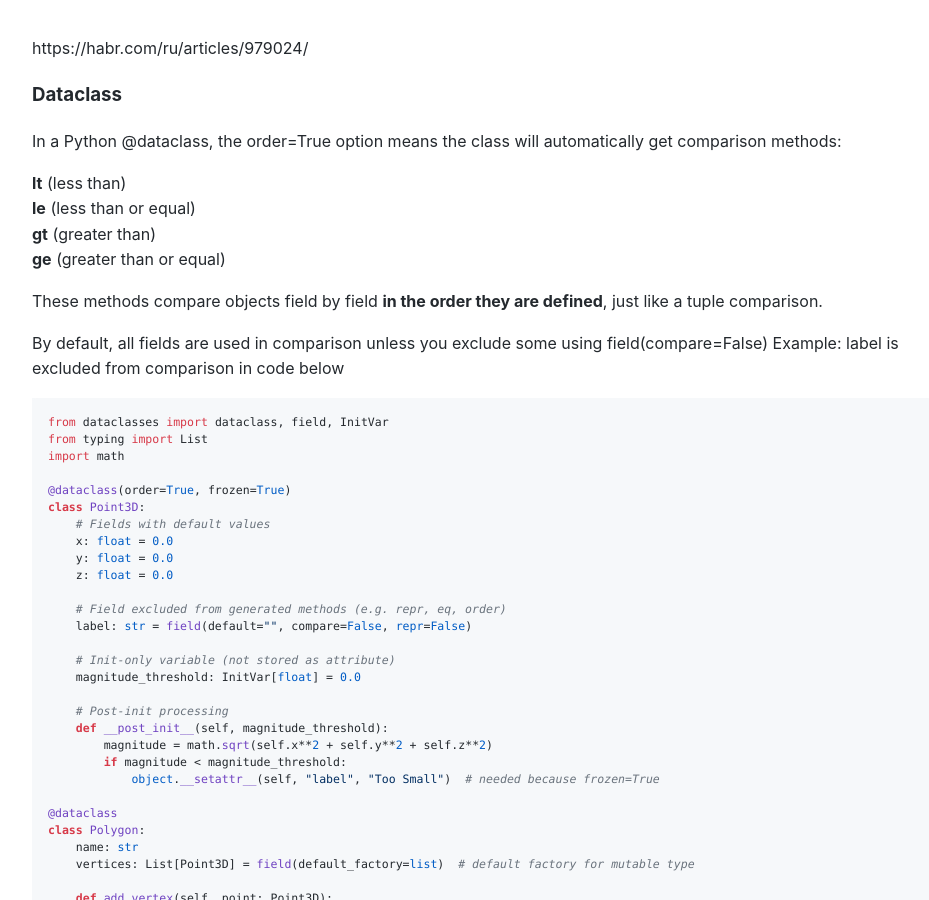
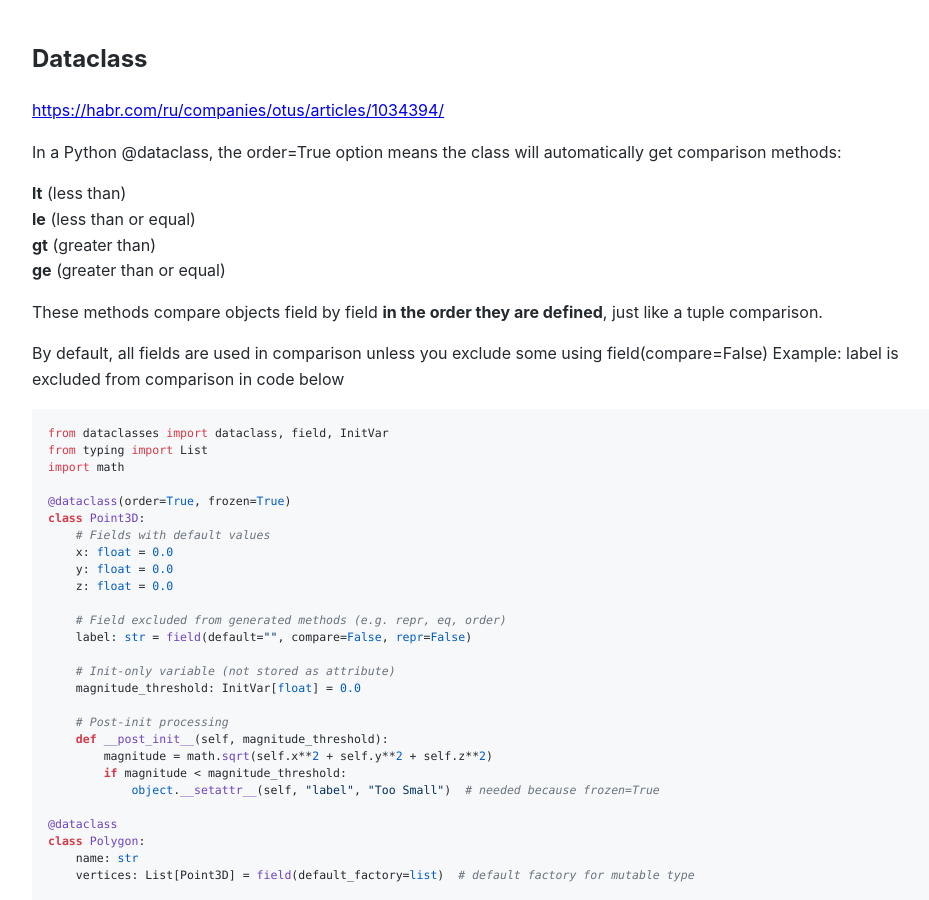
Before and after one commit to Michael-Lubinsky/michael-lubinsky.github.com, a Jekyll site: the page built from python/dataclass.md, in a window 1280 px wide and 900 px high. Shown: the whole window, without its empty margins (158-1087 px from the left). Built offline with Jekyll 4.4.1, drawn with Linux system fonts in a browser that asks for light colours; our own code applies the rules of GitHub Pages for plain Markdown files; some of the changed lines change nothing that is shown.

Commit message:
Update dataclass.md

```diff
--- a/python/dataclass.md
+++ b/python/dataclass.md
@@ -1,6 +1,5 @@
-https://habr.com/ru/articles/979024/
-
-### Dataclass
+## Dataclass
+<https://habr.com/ru/companies/otus/articles/1034394/>
 
 In a Python @dataclass, the order=True option means the class will automatically get comparison methods:
 
```
